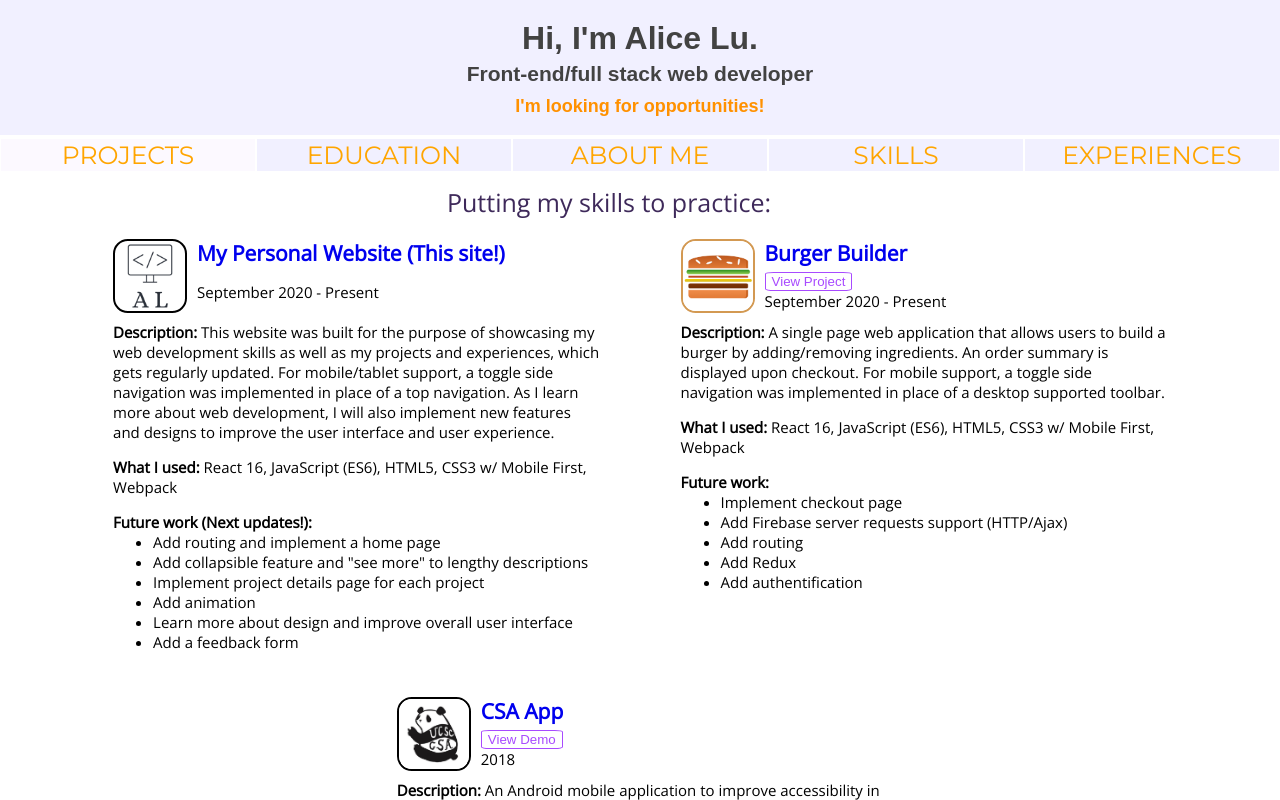
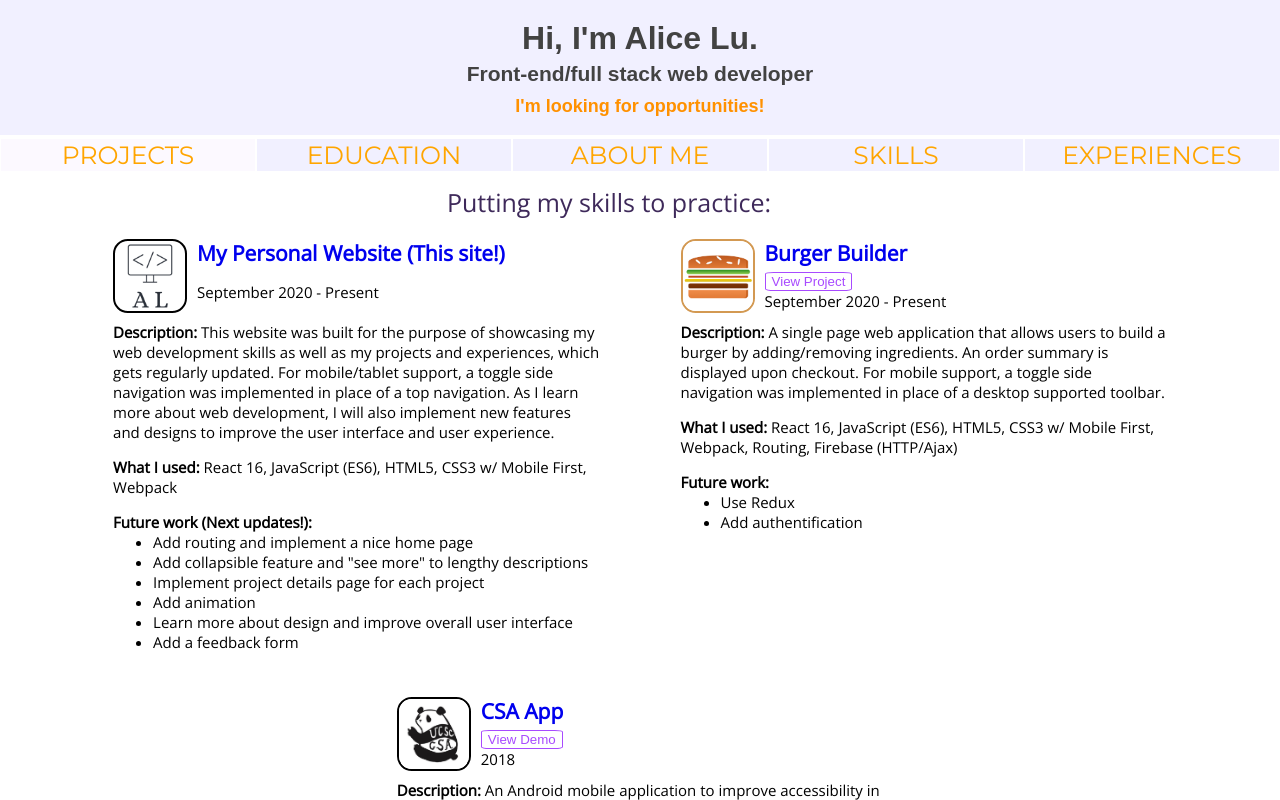
Before and after one commit to alicelu625/personal-website-old, a React (Create React App) app: page / in a window 1280 px wide. Both pictures are taken after a click on the button "PROJECTS". Shown: the top 800 px of the page. Built offline with nearby package versions, Linux system fonts and the light colour scheme; a web font is replaced by a local one.

Commit message:
updated burger builder

```diff
--- a/src/components/Projects/Projects.js
+++ b/src/components/Projects/Projects.js
@@ -25,7 +25,7 @@ const projects = () => (
         <p><strong>What I used:</strong> React 16, JavaScript (ES6), HTML5, CSS3 w/ Mobile First, Webpack</p>
         <p style={{marginBottom: 0}}><strong>Future work (Next updates!):</strong></p>
         <ul style={{marginTop: 0}}>
-          <li>Add routing and implement a home page</li>
+          <li>Add routing and implement a nice home page</li>
           <li>Add collapsible feature and "see more" to lengthy descriptions</li>
           <li>Implement project details page for each project</li>
           <li>Add animation</li>
@@ -56,13 +56,10 @@ const projects = () => (
     </div>
       <div>
         <p style={{marginTop: 5}}><strong>Description:</strong> A single page web application that allows users to build a burger by adding/removing ingredients. An order summary is displayed upon checkout. For mobile support, a toggle side navigation was implemented in place of a desktop supported toolbar.</p>
-        <p><strong>What I used:</strong> React 16, JavaScript (ES6), HTML5, CSS3 w/ Mobile First, Webpack</p>
+        <p><strong>What I used:</strong> React 16, JavaScript (ES6), HTML5, CSS3 w/ Mobile First, Webpack, Routing, Firebase (HTTP/Ajax)</p>
         <p style={{marginBottom: 0}}><strong>Future work:</strong></p>
         <ul style={{marginTop: 0}}>
-          <li>Implement checkout page</li>
-          <li>Add Firebase server requests support (HTTP/Ajax)</li>
-          <li>Add routing</li>
-          <li>Add Redux</li>
+          <li>Use Redux</li>
           <li>Add authentification</li>
         </ul>
       </div>
```
